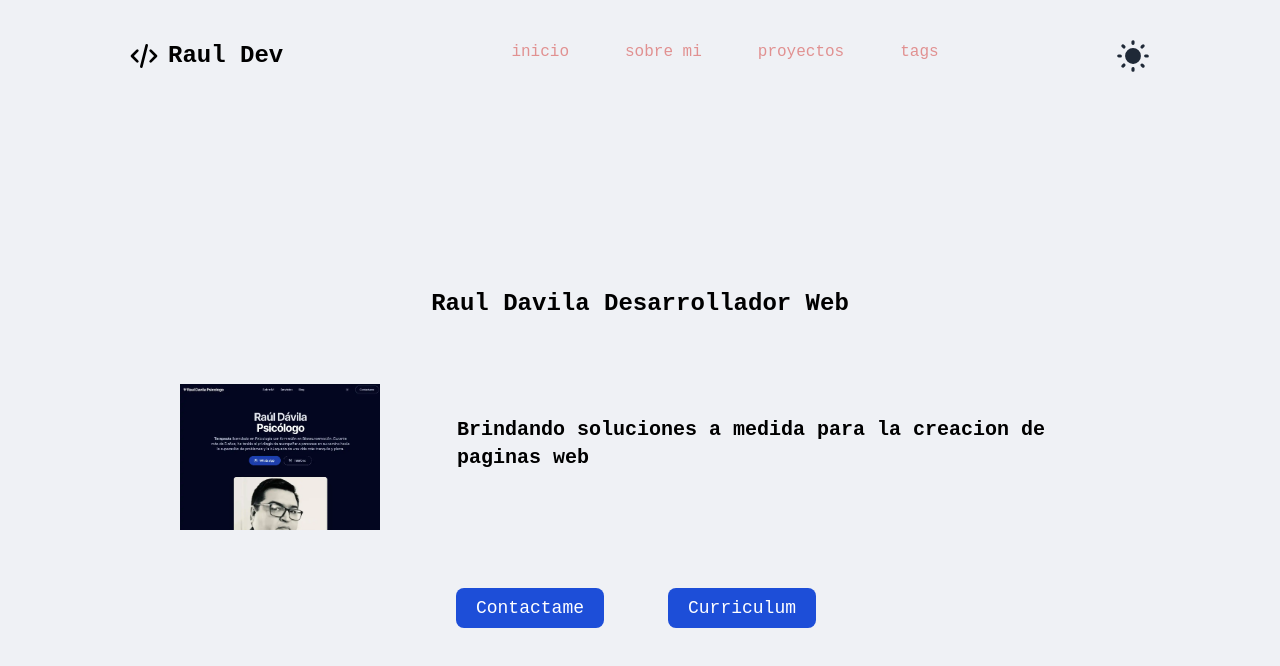
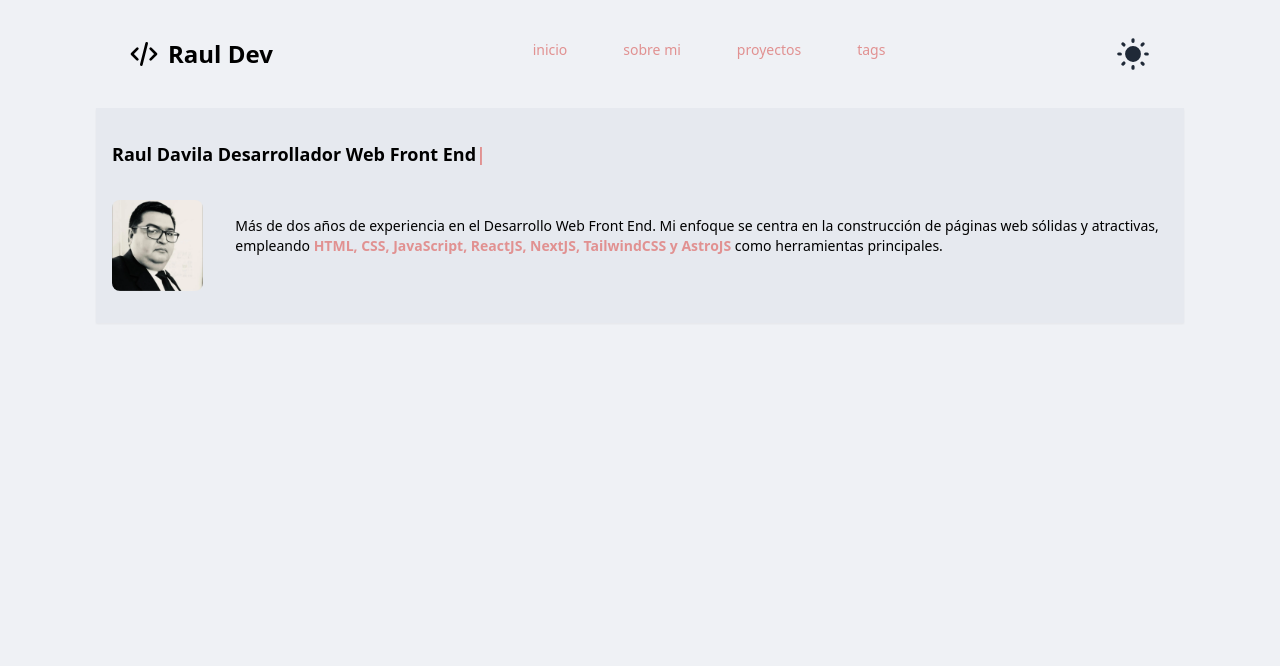
Before and after one commit to magoMercurio/next-portfolio-2024, a Next.js app: page / in a window 1280 px wide. Shown: the top 666 px of the page. Built offline with nearby package versions, Linux system fonts and the light colour scheme.

Commit message:
add font-family an heroimg

```diff
--- a/src/app/about/page.jsx
+++ b/src/app/about/page.jsx
@@ -12,11 +12,11 @@ export default function AboutPage() {
 
       <article className="flex flex-col  mx-2 mt-4">
         <p className=" mb-4">
-          Más de dos años de experiencia en el desarrollo web. Mi enfoque se
+          Más de dos años de experiencia en el Desarrollo Web Front End. Mi enfoque se
           centra en la construcción de páginas web sólidas y atractivas,
           empleando <span className="accent">HTML, CSS, JavaScript, ReactJS, NextJS, TailwindCSS y
           AstroJS </span>
-          como mis herramientas principales. Creando soluciones
+          como herramientas principales. Creando soluciones
           web modernas y eficientes.
         </p>
         <p className=" mb-4">
--- a/src/app/globals.css
+++ b/src/app/globals.css
@@ -3,24 +3,26 @@
 @tailwind utilities;
 
 @layer base {
+
+
   html {
 
     @apply scroll-smooth
   }
   body {
-    @apply font-mono max-w-6xl mx-auto flex flex-col min-h-screen pt-8 px-8
+    @apply font-mono  max-w-6xl mx-auto flex flex-col min-h-screen pt-8 px-8
   }
 
   main {
-    @apply mx-auto max-w-7xl mt-36
+    @apply mx-auto max-w-7xl mt-8
   }
 
   h1 {
-    @apply text-2xl font-bold capitalize
+    @apply text-lg font-bold capitalize
   }
 
   h2 {
-    @apply text-xl font-semibold text-pretty
+    @apply text-base font-semibold text-pretty
   }
 
   p {
@@ -32,7 +34,7 @@
 @layer components {
 
   .navLink {
-    @apply  text-xl md:text-base transition delay-100 text-[#e19191] dark:text-green-200  hover:underline block py-2 px-3 cursor-pointer
+    @apply  text-sm transition delay-100 text-[#e19191] dark:text-green-200  hover:underline block py-2 px-3 cursor-pointer
   }
 
   .btn-cta {
@@ -40,10 +42,10 @@
   }
 
   .accent {
-    @apply font-semibold text-base text-[#e19191] dark:text-green-200
+    @apply font-semibold text-[#e19191] dark:text-green-200
   }
 
   .section {
-    @apply bg-[#e6e9ef] dark:bg-[#303132] px-4 py-8  shadow-sm
+    @apply bg-[#e6e9ef] dark:bg-[#303132] px-4 py-8 shadow-sm
   }
 }
--- a/src/app/layout.jsx
+++ b/src/app/layout.jsx
@@ -2,6 +2,13 @@
 import "./globals.css";
 import { ThemeProvider } from "next-themes";
 import { Header } from "../components/ui/Header";
+import { Space_Mono } from 'next/font/google'
+
+const mono = Space_Mono({
+  subsets: ['latin'],
+  weight: ['400', '700'],
+  display: 'swap'
+})
 
 export const metadata = {
   title: "porfolio 2024",
@@ -10,7 +17,7 @@ export const metadata = {
 
 export default function RootLayout({ children }) {
   return (
-    <html lang="es" suppressHydrationWarning>
+    <html className={` ${mono.variable}`} lang="es" suppressHydrationWarning>
       <body className=" bg-[#eff1f5] dark:bg-[#1d1e21]" >
         <ThemeProvider attribute="class">
           <Header />
--- a/src/app/page.jsx
+++ b/src/app/page.jsx
@@ -3,7 +3,7 @@ import { Hero } from '@/components/ui/Hero'
 
 export default function Home() {
   return (
-    <main>
+    <main className='section'>
       <Hero />
     </main>
   );
--- a/src/components/ui/Header.jsx
+++ b/src/components/ui/Header.jsx
@@ -26,7 +26,7 @@ export function Header() {
               <h2 className="text-2xl font-bold">Raul Dev</h2>
             </article>
           </Link>
-          <div className="hidden md:flex lg:items-center pb-2 gap-8 ml-8 mr-4">
+          <div className="hidden md:flex lg:items-center pb-2 gap-8  mr-4">
             {navbarLinks.map(({ href, label, ariaLabel }) => (
               <Link
                 className="navLink"
--- a/src/components/ui/Hero.jsx
+++ b/src/components/ui/Hero.jsx
@@ -1,26 +1,25 @@
 import Link from "next/link"
 import Image from "next/image"
-
 
 export function Hero() {
   return (
     <section className="hero flex flex-col">
-      <h1 className="mt-16 text-center">Raul Davila Desarrollador Web</h1>
-      <article className="mt-16 flex flex-col sm:flex-row gap-8">
-        <div className=" w-[200px] h-auto mx-auto">
-          <Image src="/images/rpsicologv2-d8e6c0d2.webp" alt="heroimage"
+      <h1 className=" text-center md:text-left">Raul Davila Desarrollador Web <span className="hidden sm:inline">Front End</span><span className="accent">|</span></h1>
+      <article className="mt-8 flex flex-col sm:flex-row gap-8">
+        <div className=" w-[160px] h-auto mx-auto">
+          <Image src="/images/bwheroimg.webp" alt="heroimage"
             width={200}
             height={200}
             priority={true}
-            className="w-full h-auto object-cover"
+            className="w-full h-auto object-cover rounded-lg"
           />
         </div>
-        <h2 className="mt-8 w-2/3 mx-auto ">Brindando soluciones a medida para la creacion de paginas web</h2>
+        <p className="mt-4">Más de dos años de experiencia en el Desarrollo Web Front End. Mi enfoque se centra en la construcción de páginas web sólidas y atractivas,
+          empleando <span className="accent">HTML, CSS, JavaScript, ReactJS, NextJS, TailwindCSS y
+          AstroJS </span>
+          como herramientas principales.</p>
       </article>
-        <div className="mt-16 mx-auto ">
-          <Link href='/' className="btn-cta mr-16">Contactame</Link>
-          <Link href='/' className="btn-cta">Curriculum</Link>
-        </div>
+
     </section>
     )
 }
--- a/tailwind.config.js
+++ b/tailwind.config.js
@@ -7,11 +7,11 @@ module.exports = {
   ],
   darkMode: "class",
   theme: {
-    fontFamily: {
-      'mono': ['Fira Code', 'monospace']
-    },
+
     extend: {
-
+      fontFamily: {
+        'mono': ['var--(font-mono)'],
+      }
     },
   },
   plugins: [],
```
Also changed, not shown: public/images/bwheroimg.webp (added).
